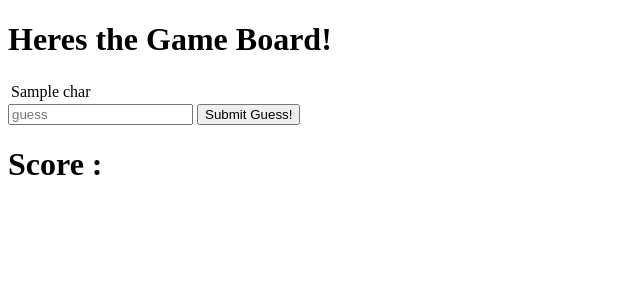
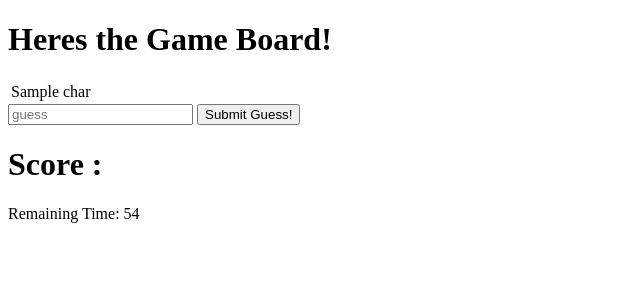
Before and after one commit to HapoGit89/flask-boggle, a Flask app: template templates/game.html in a window 1280 px wide. Shown: the top 300 px of the page, without its empty margins (0-640 px from the left). Run offline with Flask 2, Linux system fonts and the light colour scheme; the template is opened without the code that fills it: most values are stand-ins (such as "Sample title", 1, 10 or a date in 2020); parts of the project's set-up code (start-up, migrations or seed data) failed here and were passed over.

Commit message:
added timer and updated score to count word length

```diff
--- a/static/app.js
+++ b/static/app.js
@@ -3,19 +3,42 @@
 const $subButton = $('#submitguess')
 const $guessInput = $('#guess')
 const $score = $('#score')
+const $time = $('#timer')
 
+let count = ''
+
+function countdown(time) {
+    let timer = setInterval(function () {
+        time--;
+        if (time <= 0) {
+            clearInterval(timer);
+            count = 0
+            console.log(count)
+        }
+        else {
+            count = time
+            console.log(count)
+        }
+        $time.text(`Remaining Time: ${count}`)
+
+    }, 1000)
+}
+
+countdown(60)
 
 let score = 0;
 
 $subButton.on("click", async function (e) {
     e.preventDefault()
-    const result = await sendGuess($guessInput.val())
-    if (result.data === "ok"){
-        score += 1
-        $score.text(`Score: ${score}`)
+    if (count != 0) {
+        const result = await sendGuess($guessInput.val())
+        if (result.data === "ok") {
+            score += $guessInput.val().length
+            $score.text(`Score: ${score}`)
 
+        }
+        $('#result').text(`Last guess: ${$guessInput.val().toUpperCase()}     ---->     ${result.data.toUpperCase()}`)
     }
-    $('#result').text(`Last guess: ${$guessInput.val().toUpperCase()}     ---->     ${result.data.toUpperCase()}`)
 })
 
 
--- a/templates/game.html
+++ b/templates/game.html
@@ -24,6 +24,7 @@
 <div id="output">
     <h1 id="score">Score :</h1>
     <p id="result"></p>
+    <p id="timer">Remaining Time: 60</p>
 </div>
 
 {% endblock %}
```
